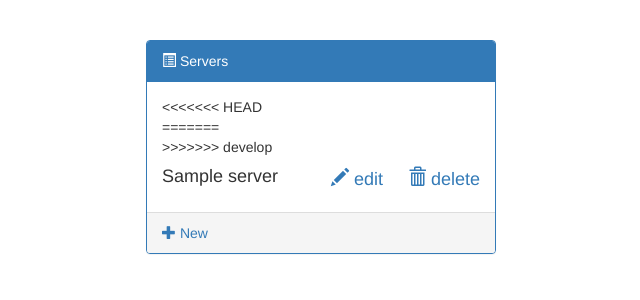
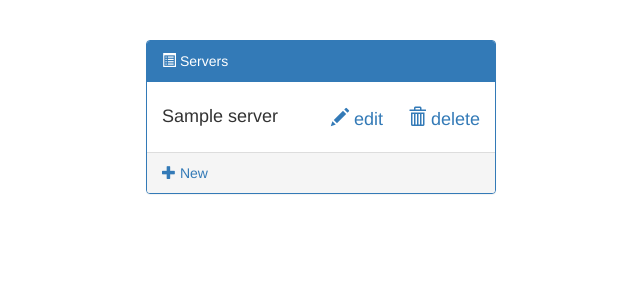
Before and after one commit to johnmackyllego/crud, a Django app: page /servers/ in a window 1280 px wide. Shown: the top 300 px of the page, without its empty margins (319-959 px from the left). Run offline with Django 3.2, Linux system fonts and the light colour scheme; tables that the repository leaves empty hold one stand-in row (values such as "Sample post"); parts of the project's set-up code (start-up, migrations or seed data) failed here and were passed over; some libraries are stand-ins or nearby versions.

Commit message:
furnishing Signed-off-by: Machy <johnmacky.llego@gmail.com>

```diff
--- a/servers/templates/servers/server_list.html
+++ b/servers/templates/servers/server_list.html
@@ -13,11 +13,7 @@
                 Servers
             </div>
             <div class="panel-body">
-<<<<<<< HEAD
-                <ul style="list-style-type:none; padding-left: 0;">
-=======
-                <ul style="padding-left: 0;list-style-type:none;">
->>>>>>> develop
+                <ul style="list-style-type:none; padding-left: 0;"
                     {% for server in object_list %}
                     <li>
                         <h4>{{ server.name }}
```
